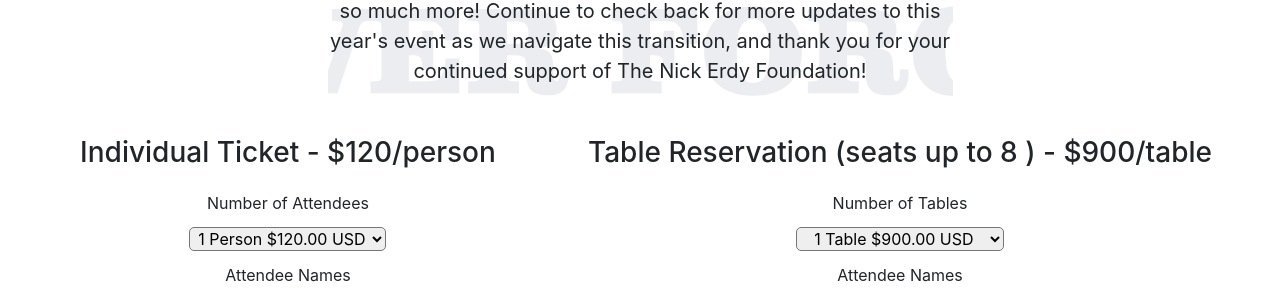
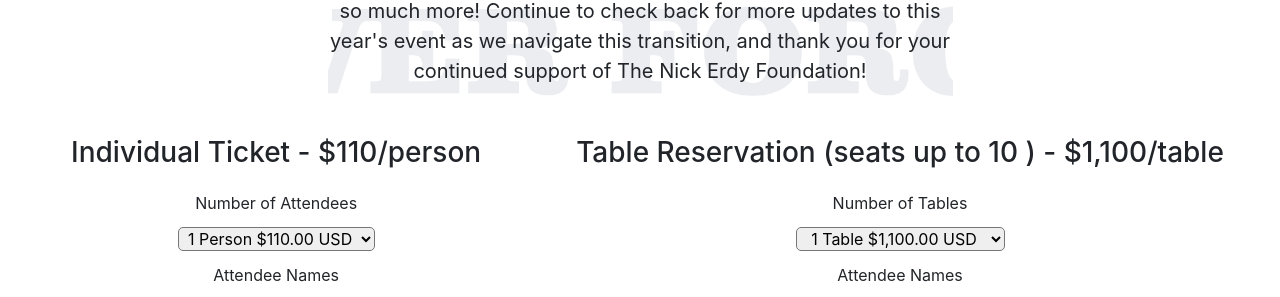
Before and after one commit to khepf/nef, a React (Create React App) app: page /benefit in a window 1280 px wide. Shown: the part 1175-1472 px from the top of the page. Built offline with nearby package versions, Linux system fonts and the light colour scheme.

Commit message:
spring changes 5

```diff
--- a/src/components/BenefitSections.js
+++ b/src/components/BenefitSections.js
@@ -132,7 +132,7 @@
         {/* https://www.paypal.com/cgi-bin/webscr?cmd=_button-management&flowloggingId=f645170b9b9e7 */}
         <section className="BenefitSection2">
           <div className="BenefitSection2-1">
-            <h3>Individual Ticket - $120/person</h3>
+            <h3>Individual Ticket - $110/person</h3>
             {/* <h5>(price increases to $120/person on November 1st)</h5> */}
             <form
               action="https://www.paypal.com/cgi-bin/webscr"
@@ -143,8 +143,8 @@
               <input
                 type="hidden"
                 name="hosted_button_id"
-                // value="JMK3F88JP645U"
-                value="5LTPXCEWRNELN"
+                value="JMK3F88JP645U"
+                // value="5LTPXCEWRNELN"
               />
               <table>
                 <tr>
@@ -160,13 +160,13 @@
                 <tr>
                   <td>
                     <select name="os0">
-                      <option value="1 Person">1 Person $120.00 USD</option>
-                      <option value="2 People">2 People $240.00 USD</option>
-                      <option value="3 People">3 People $360.00 USD</option>
-                      <option value="4 People">4 People $480.00 USD</option>
-                      <option value="5 People">5 People $600.00 USD</option>
-                      <option value="6 People">6 People $720.00 USD</option>
-                      <option value="7 People">7 People $840.00 USD</option>
+                      <option value="1 Person">1 Person $110.00 USD</option>
+                      <option value="2 People">2 People $220.00 USD</option>
+                      <option value="3 People">3 People $330.00 USD</option>
+                      <option value="4 People">4 People $440.00 USD</option>
+                      <option value="5 People">5 People $550.00 USD</option>
+                      <option value="6 People">6 People $660.00 USD</option>
+                      <option value="7 People">7 People $770.00 USD</option>
                     </select>
                   </td>
                 </tr>
@@ -194,7 +194,7 @@
             </form>
           </div>
           <div className="BenefitSection2-2">
-            <h3>Table Reservation (seats up to 8 ) - $900/table</h3>
+            <h3>Table Reservation (seats up to 10 ) - $1,100/table</h3>
             {/* <h5>(price increases to $900/table on November 1st)</h5> */}
             <form
               action="https://www.paypal.com/cgi-bin/webscr"
@@ -205,8 +205,8 @@
               <input
                 type="hidden"
                 name="hosted_button_id"
-                // value="LJGHBCWK4BJQW"
-                value="TJ6PHQ52DWUQW"
+                value="LJGHBCWK4BJQW"
+                // value="TJ6PHQ52DWUQW"
               />
               <table>
                 <tr>
@@ -218,10 +218,10 @@
                 <tr>
                   <td>
                     <select name="os0">
-                      <option value="1 Table">1 Table $900.00 USD</option>
-                      <option value="2 Tables">2 Tables $1,800.00 USD</option>
-                      <option value="3 Tables">3 Tables $2,700.00 USD</option>
-                      <option value="4 Tables">4 Tables $3,600.00 USD</option>
+                      <option value="1 Table">1 Table $1,100.00 USD</option>
+                      <option value="2 Tables">2 Tables $2,200.00 USD</option>
+                      <option value="3 Tables">3 Tables $3,300.00 USD</option>
+                      <option value="4 Tables">4 Tables $4,400.00 USD</option>
                     </select>
                   </td>
                 </tr>
```
